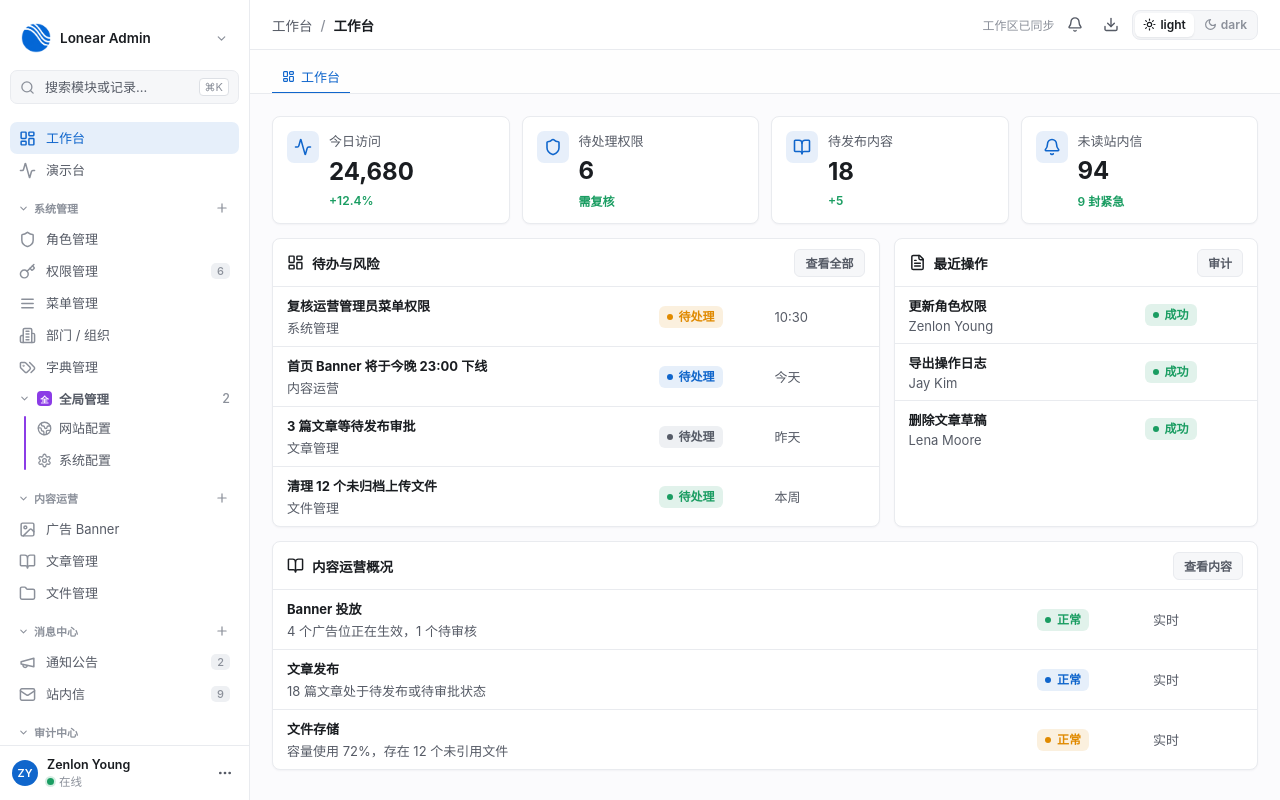
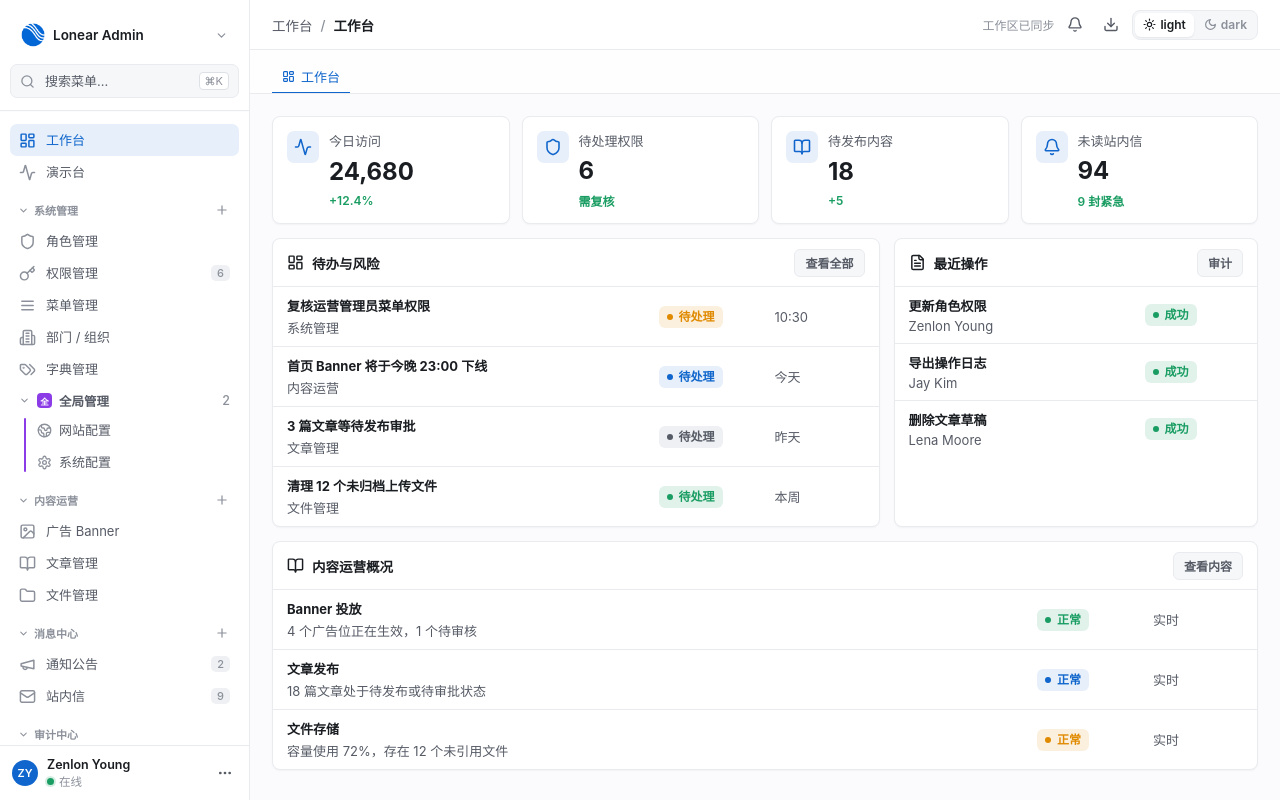
Before and after one commit to yzenlog/lonear-admin, a React (Vite) app: page /login in a window 1280 px wide. Both pictures are taken after a click on the button "登录". Built offline with nearby package versions, Linux system fonts and the light colour scheme.

Commit message:
feat: 菜单栏固定标题和搜索框和完善搜索功能

```diff
--- a/src/components/shared/app-sidebar/AppSidebar.css
+++ b/src/components/shared/app-sidebar/AppSidebar.css
@@ -8,21 +8,21 @@
 }
 
 .sidebar-scroll {
+  display: flex;
   flex: 1;
+  flex-direction: column;
   min-height: 0;
-  overflow-y: auto;
-  scrollbar-color: var(--border-strong) transparent;
-  scrollbar-width: thin;
+  overflow: hidden;
 }
 
-.sidebar-scroll::-webkit-scrollbar {
-  width: 10px;
-}
-
-.sidebar-scroll::-webkit-scrollbar-thumb {
-  border: 2px solid var(--sidebar-bg);
-  border-radius: 8px;
-  background: var(--border-strong);
+.sidebar-header {
+  position: relative;
+  z-index: 2;
+  flex-shrink: 0;
+  background: var(--sidebar-bg);
+  box-shadow:
+    0 1px 0 var(--border),
+    var(--shadow-sm);
 }
 
 .workspace,
@@ -48,7 +48,7 @@
   display: flex;
   width: calc(100% - 20px);
   align-items: center;
-  gap: 9px;
+  gap: 8px;
   padding: 10px;
   border: 1px solid transparent;
   border-radius: 8px;
@@ -64,18 +64,18 @@
 
 .ws-logo {
   display: grid;
-  width: 30px;
-  height: 30px;
+  width: 24px;
+  height: 24px;
   flex-shrink: 0;
   place-items: center;
-  border-radius: 8px;
+  border-radius: 6px;
   background: transparent;
 }
 
 .ws-logo img {
   display: block;
-  width: 30px;
-  height: 30px;
+  width: 24px;
+  height: 24px;
   object-fit: contain;
 }
 
@@ -225,12 +225,35 @@
 
 .nav-stack {
   display: grid;
+  flex: 1;
   gap: 0;
-  padding: 0 10px;
+  align-content: start;
+  min-height: 0;
+  overflow-y: auto;
+  padding: 8px 10px 10px;
+  scrollbar-color: var(--border-strong) transparent;
+  scrollbar-width: thin;
+}
+
+.nav-stack::-webkit-scrollbar {
+  width: 10px;
+}
+
+.nav-stack::-webkit-scrollbar-thumb {
+  border: 2px solid var(--sidebar-bg);
+  border-radius: 8px;
+  background: var(--border-strong);
 }
 
 .nav-section {
   padding: 0;
+}
+
+.nav-empty {
+  padding: 18px 8px;
+  color: var(--text-dim);
+  font-size: 12px;
+  text-align: center;
 }
 
 .nav-section.standalone {
@@ -646,7 +669,7 @@
   }
 
   .nav-stack {
-    padding: 0 7px;
+    padding: 8px 7px 10px;
   }
 
   .section-body {
--- a/src/components/shared/app-sidebar/AppSidebar.tsx
+++ b/src/components/shared/app-sidebar/AppSidebar.tsx
@@ -1,3 +1,4 @@
+import { useMemo } from "react";
 import type { CSSProperties, RefObject } from "react";
 import { Check, ChevronDown, Command, LogOut, MoreHorizontal, Plus, Search, Settings, UserRound } from "lucide-react";
 import type { ModuleId, NavGroup, NavItem, NavSection } from "../../../config/modules";
@@ -51,9 +52,14 @@ function AppSidebar({
   onQuickAdd,
   onActivate,
 }: AppSidebarProps) {
+  const normalizedQuery = query.trim().toLowerCase();
+  const isFiltering = normalizedQuery.length > 0;
+  const visibleSections = useMemo(() => filterNavSections(sections, normalizedQuery), [sections, normalizedQuery]);
+
   return (
     <aside className="sidebar" aria-label="主导航">
       <div className="sidebar-scroll">
+        <div className="sidebar-header">
           <div className="workspace-switcher" ref={workspaceMenuRef}>
             <button
               className={`workspace ${workspaceOpen ? "open" : ""}`}
@@ -105,28 +111,31 @@ function AppSidebar({
               ref={searchRef}
               value={query}
               onChange={(event) => onQueryChange(event.target.value)}
-            placeholder="搜索模块或记录..."
-            aria-label="搜索模块或记录"
+              placeholder="搜索菜单..."
+              aria-label="搜索菜单"
             />
             <kbd>
               <Command size={10} strokeWidth={2.4} />K
             </kbd>
           </label>
+        </div>
 
         <nav className="nav-stack">
-          {sections.map((section) => (
+          {visibleSections.map((section) => (
             <SidebarSection
               key={section.id}
               section={section}
               activeNavKey={activeNavKey}
-              collapsed={Boolean(collapsedSections[section.id])}
+              collapsed={isFiltering ? false : Boolean(collapsedSections[section.id])}
               collapsedGroups={collapsedGroups}
+              isFiltering={isFiltering}
               onToggleSection={onToggleSection}
               onToggleGroup={onToggleGroup}
               onQuickAdd={onQuickAdd}
               onActivate={onActivate}
             />
           ))}
+          {isFiltering && visibleSections.length === 0 ? <div className="nav-empty">没有匹配的菜单</div> : null}
         </nav>
       </div>
 
@@ -173,11 +182,47 @@ function AppSidebar({
   );
 }
 
+function filterNavSections(sections: NavSection[], query: string) {
+  if (!query) {
+    return sections;
+  }
+
+  return sections.reduce<NavSection[]>((matchedSections, section) => {
+    const sectionMatched = section.title.toLowerCase().includes(query);
+    const items = sectionMatched
+      ? section.items
+      : section.items?.filter((item) => item.label.toLowerCase().includes(query));
+    const groups = sectionMatched
+      ? section.groups
+      : section.groups
+          ?.map((group) => {
+            const groupMatched = group.name.toLowerCase().includes(query);
+            const groupItems = groupMatched
+              ? group.items
+              : group.items.filter((item) => item.label.toLowerCase().includes(query));
+
+            if (!groupMatched && groupItems.length === 0) {
+              return null;
+            }
+
+            return { ...group, items: groupItems, count: groupItems.length };
+          })
+          .filter((group): group is NavGroup => Boolean(group));
+
+    if (sectionMatched || (items?.length ?? 0) > 0 || (groups?.length ?? 0) > 0) {
+      matchedSections.push({ ...section, items, groups });
+    }
+
+    return matchedSections;
+  }, []);
+}
+
 function SidebarSection({
   section,
   activeNavKey,
   collapsed,
   collapsedGroups,
+  isFiltering,
   onToggleSection,
   onToggleGroup,
   onQuickAdd,
@@ -187,6 +232,7 @@ function SidebarSection({
   activeNavKey: string;
   collapsed: boolean;
   collapsedGroups: Record<string, boolean>;
+  isFiltering: boolean;
   onToggleSection: (id: string) => void;
   onToggleGroup: (id: string) => void;
   onQuickAdd: (section: NavSection) => void;
@@ -249,7 +295,7 @@ function SidebarSection({
             sectionId={section.id}
             group={group}
             activeNavKey={activeNavKey}
-            collapsed={Boolean(collapsedGroups[group.id])}
+            collapsed={isFiltering ? false : Boolean(collapsedGroups[group.id])}
             onToggle={() => onToggleGroup(group.id)}
             onActivate={onActivate}
           />
--- a/src/components/shared/management-module-page/ManagementModulePage.tsx
+++ b/src/components/shared/management-module-page/ManagementModulePage.tsx
@@ -9,10 +9,9 @@ import "./ManagementModulePage.css";
 type ManagementModulePageProps = {
   moduleId: Exclude<ModuleId, "dashboard">;
   records: ManagementRecord[];
-  query: string;
 };
 
-function ManagementModulePage({ moduleId, records, query }: ManagementModulePageProps) {
+function ManagementModulePage({ moduleId, records }: ManagementModulePageProps) {
   const meta = moduleMeta[moduleId];
 
   return (
@@ -40,7 +39,7 @@ function ManagementModulePage({ moduleId, records, query }: ManagementModulePage
             <RecordRow key={`${record.title}-${record.updated}`} record={record} />
           ))}
           {records.length === 0 ? (
-            <div className="empty-state">{query.trim() ? "没有匹配的记录" : "暂无记录"}</div>
+            <div className="empty-state">暂无记录</div>
           ) : null}
         </div>
       </section>
--- a/src/components/shared/management-page/ManagementPage.tsx
+++ b/src/components/shared/management-page/ManagementPage.tsx
@@ -1,7 +1,5 @@
-import { useOutletContext } from "react-router-dom";
 import type { ModuleId } from "../../../config/modules";
-import type { AdminLayoutOutletContext } from "../../../layouts/AdminLayout";
-import { filterModuleRecords } from "../../../utils/navigation";
+import { moduleRecords } from "../../../mocks/managementRecords";
 import ManagementModulePage from "../management-module-page/ManagementModulePage";
 
 export type ManagementPageModuleId = Exclude<ModuleId, "dashboard" | "componentShowcase" | "roles">;
@@ -11,9 +9,7 @@ type ManagementPageProps = {
 };
 
 function ManagementPage({ moduleId }: ManagementPageProps) {
-  const { query } = useOutletContext<AdminLayoutOutletContext>();
-
-  return <ManagementModulePage moduleId={moduleId} records={filterModuleRecords(moduleId, query)} query={query} />;
+  return <ManagementModulePage moduleId={moduleId} records={moduleRecords[moduleId]} />;
 }
 
 export default ManagementPage;
--- a/src/layouts/AdminLayout.tsx
+++ b/src/layouts/AdminLayout.tsx
@@ -10,10 +10,6 @@ import PageTabs from "../components/shared/page-tabs/PageTabs";
 import AppSidebar from "../components/shared/app-sidebar/AppSidebar";
 import "./AdminLayout.css";
 
-export type AdminLayoutOutletContext = {
-  query: string;
-};
-
 type AdminLayoutProps = {
   onLogout: () => void;
 };
@@ -22,7 +18,7 @@ function AdminLayout({ onLogout }: AdminLayoutProps) {
   const navigate = useNavigate();
   const location = useLocation();
   const activeModule = getModuleIdFromPathname(location.pathname) ?? "dashboard";
-  const [query, setQuery] = useState("");
+  const [menuQuery, setMenuQuery] = useState("");
   const [themeMode, setThemeMode] = useState<ThemeMode>(getInitialThemeMode);
   const [workspaceOpen, setWorkspaceOpen] = useState(false);
   const [collapsedSections, setCollapsedSections] = useState<Record<string, boolean>>({
@@ -184,7 +180,7 @@ function AdminLayout({ onLogout }: AdminLayoutProps) {
       <AppSidebar
         sections={sections}
         activeNavKey={activeNavKey}
-        query={query}
+        query={menuQuery}
         workspaceOpen={workspaceOpen}
         userMenuOpen={userMenuOpen}
         collapsedSections={collapsedSections}
@@ -192,7 +188,7 @@ function AdminLayout({ onLogout }: AdminLayoutProps) {
         searchRef={searchRef}
         workspaceMenuRef={workspaceMenuRef}
         userMenuRef={userMenuRef}
-        onQueryChange={setQuery}
+        onQueryChange={setMenuQuery}
         onWorkspaceToggle={() => {
           setWorkspaceOpen((open) => !open);
           setUserMenuOpen(false);
@@ -255,7 +251,7 @@ function AdminLayout({ onLogout }: AdminLayoutProps) {
         <PageTabs tabs={openTabs} activeModule={activeModule} onSelect={selectTab} onClose={closeTab} />
 
         <div className="admin-content">
-          <Outlet context={{ query }} />
+          <Outlet />
         </div>
       </main>
     </div>
--- a/src/utils/navigation.ts
+++ b/src/utils/navigation.ts
@@ -1,8 +1,6 @@
 import { moduleRoutes, sections } from "../config/modules";
 import type { ModuleId } from "../config/modules";
 import { DASHBOARD_NAV_KEY } from "../config/app";
-import { moduleRecords } from "../mocks/managementRecords";
-import type { ManagementRecord } from "../mocks/managementRecords";
 
 export const moduleRouteEntries = Object.entries(moduleRoutes) as Array<[ModuleId, string]>;
 
@@ -76,18 +74,3 @@ export function getLoginRedirectPath(state: unknown, search: string) {
 
   return moduleRoutes.dashboard;
 }
-
-export function filterModuleRecords(moduleId: Exclude<ModuleId, "dashboard">, query: string): ManagementRecord[] {
-  const normalized = query.trim().toLowerCase();
-  const records = moduleRecords[moduleId];
-
-  if (!normalized) {
-    return records;
-  }
-
-  return records.filter((record) =>
-    [record.title, record.description, record.meta, record.owner, record.status].some((value) =>
-      value.toLowerCase().includes(normalized),
-    ),
-  );
-}
```
Lines whose indentation alone changed are shown as unchanged.
